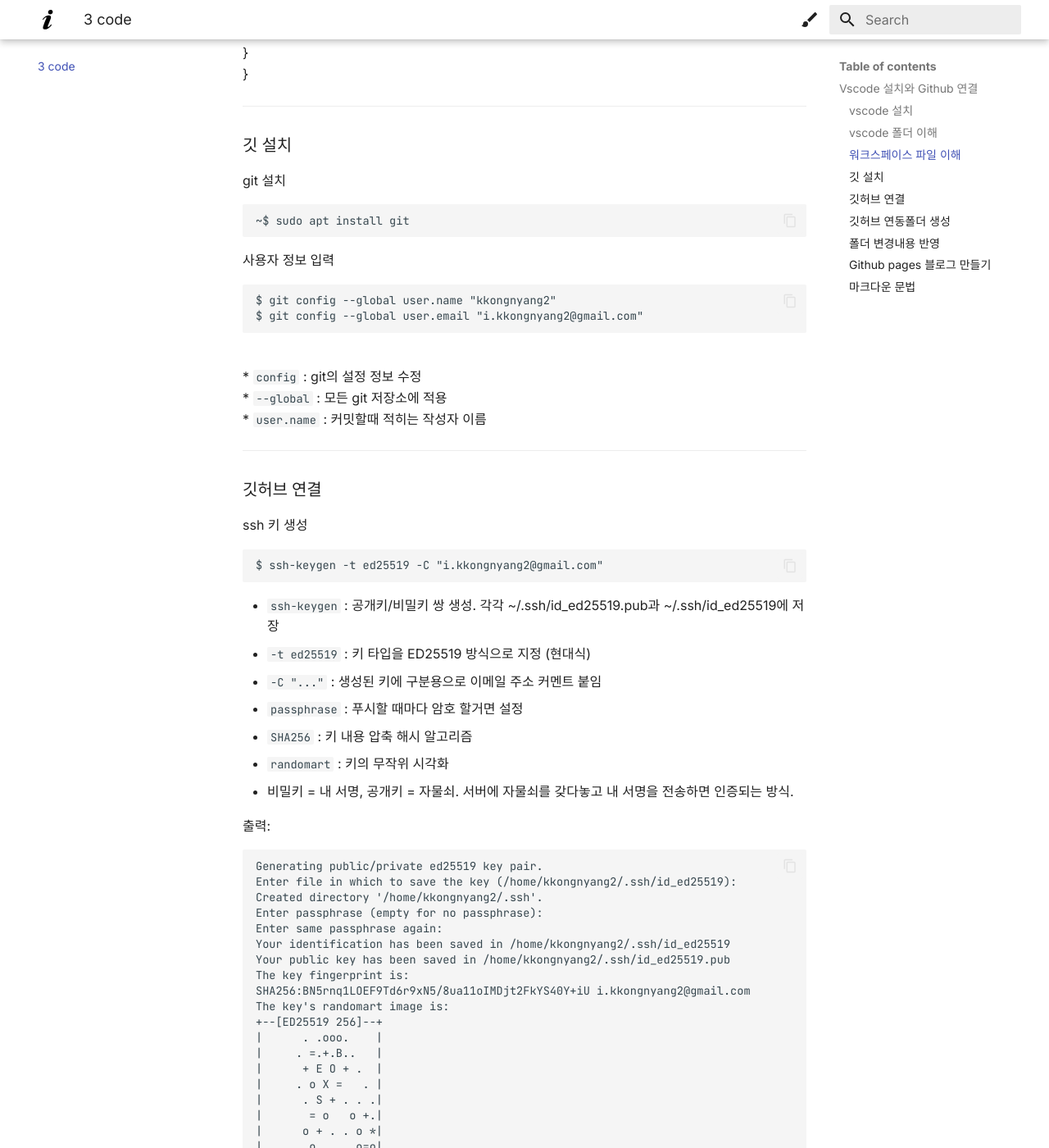
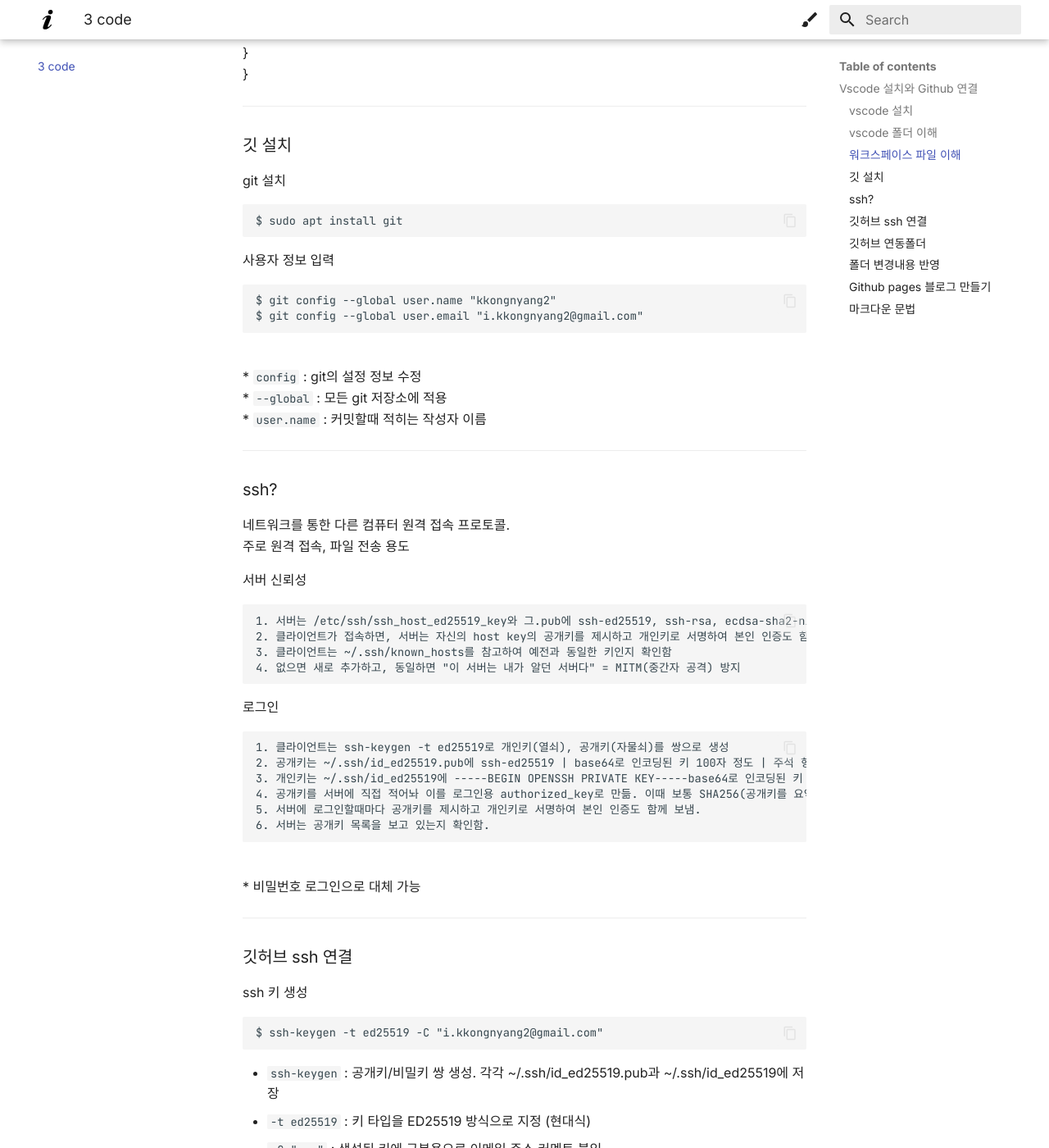
Before and after one commit to kkongnyang2/dev-environment, an MkDocs documentation site: the page built from docs/3-code.md, in a window 1280 px wide and 1400 px high, scrolled down 2188 px. Shown: the whole window at 82% size. Built offline with MkDocs 1.6.1 and Material for MkDocs 9.7.7, drawn with Linux system fonts in a browser that asks for light colours; some of the changed text lies outside the part shown.

Commit message:
2025.08.05.v2

````diff
--- a/docs/3-code.md
+++ b/docs/3-code.md
@@ -48,7 +48,7 @@ $ which code
 ```
 
 실행
-```bash
+```
 $ code
 ```
 * code는 그냥 런쳐실행, code .은 현재 폴더 실행, code ~/..는 해당 폴더를 프로젝트로 열기
@@ -84,7 +84,7 @@ my-project.code-workspace  ← 여러 폴더 묶는 워크스페이스 파일 (
 
 git 설치
 ```
-~$ sudo apt install git
+$ sudo apt install git
 ```
 
 사용자 정보 입력
@@ -96,8 +96,34 @@ $ git config --global user.email "i.kkongnyang2@gmail.com"
 * `--global` : 모든 git 저장소에 적용
 * `user.name` : 커밋할때 적히는 작성자 이름
 
+
 ---
-### 깃허브 연결
+### ssh?
+
+네트워크를 통한 다른 컴퓨터 원격 접속 프로토콜.
+주로 원격 접속, 파일 전송 용도
+
+서버 신뢰성
+```
+1. 서버는 /etc/ssh/ssh_host_ed25519_key와 그.pub에 ssh-ed25519, ssh-rsa, ecdsa-sha2-nistp256 세 개의 host key의 공개키-개인키를 준비해 둠.
+2. 클라이언트가 접속하면, 서버는 자신의 host key의 공개키를 제시하고 개인키로 서명하여 본인 인증도 함께 보냄
+3. 클라이언트는 ~/.ssh/known_hosts를 참고하여 예전과 동일한 키인지 확인함
+4. 없으면 새로 추가하고, 동일하면 "이 서버는 내가 알던 서버다" = MITM(중간자 공격) 방지
+```
+
+로그인
+```
+1. 클라이언트는 ssh-keygen -t ed25519로 개인키(열쇠), 공개키(자물쇠)를 쌍으로 생성
+2. 공개키는 ~/.ssh/id_ed25519.pub에 ssh-ed25519 | base64로 인코딩된 키 100자 정도 | 주석 형식으로 저장.
+3. 개인키는 ~/.ssh/id_ed25519에 -----BEGIN OPENSSH PRIVATE KEY-----base64로 인코딩된 키 400~800자-----END OPENSSH PRIVATE KEY----- 형식으로 저장.
+4. 공개키를 서버에 직접 적어놔 이를 로그인용 authorized_key로 만듦. 이때 보통 SHA256(공개키를 요약한 fingerprint)로 간단히 표기됨.
+5. 서버에 로그인할때마다 공개키를 제시하고 개인키로 서명하여 본인 인증도 함께 보냄.
+6. 서버는 공개키 목록을 보고 있는지 확인함.
+```
+* 비밀번호 로그인으로 대체 가능
+
+---
+### 깃허브 ssh 연결
 
 ssh 키 생성
 ```
````
Also changed, not shown: other parts of docs/3-code.md (+1 -1 lines), docs/1-setup.md (+1 -1 lines), docs/2-keyboard.md (+10 -10 lines).
